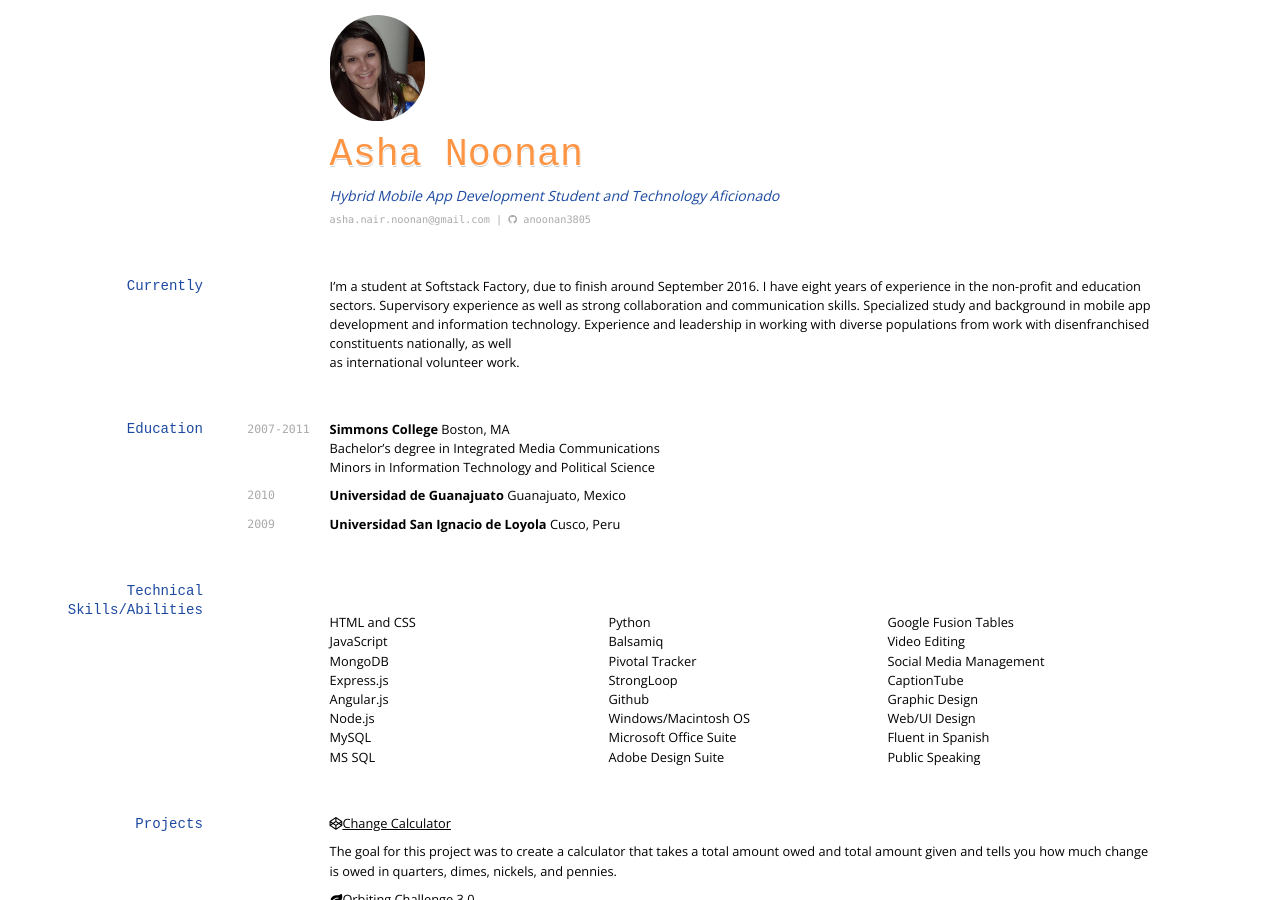
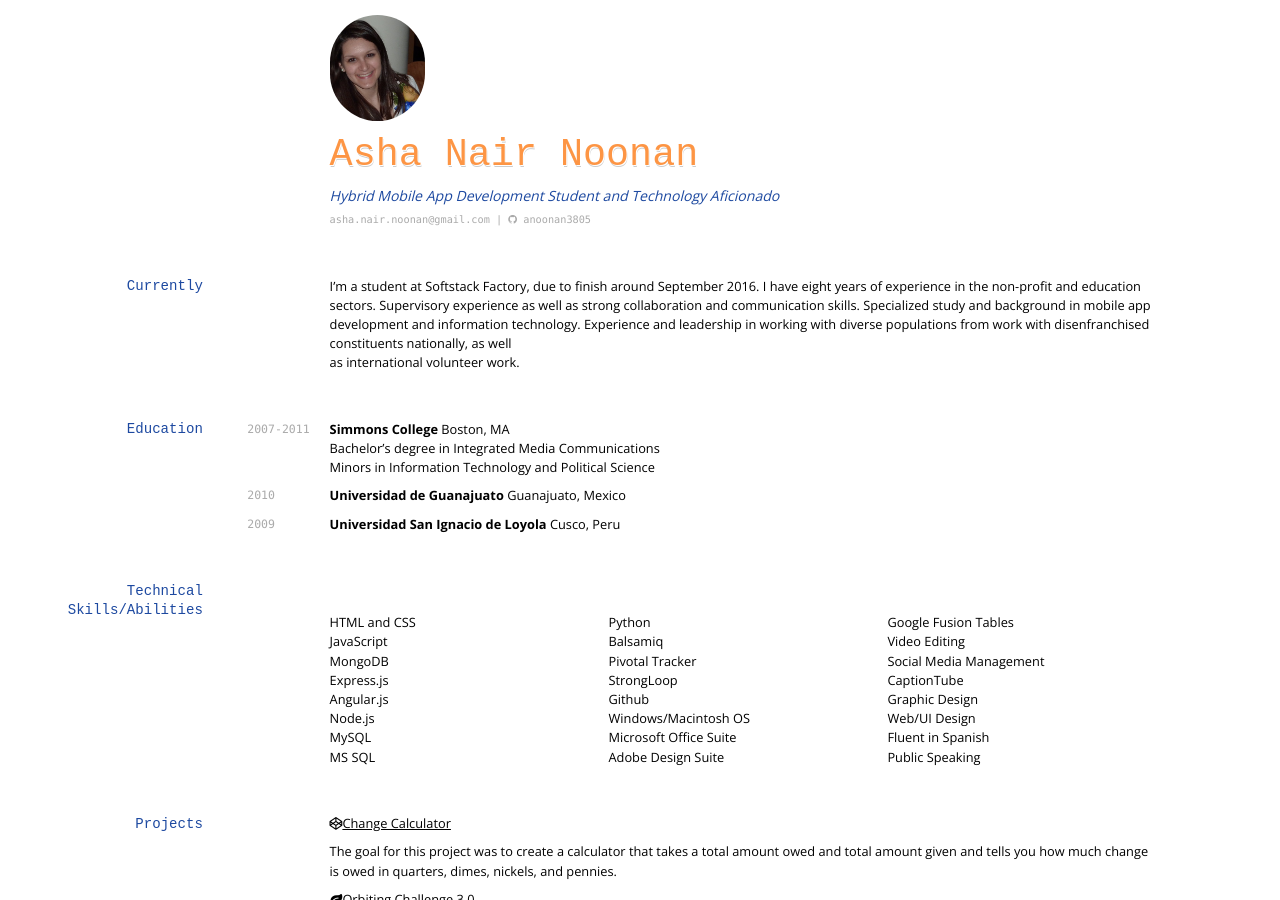
Before and after one commit to anoonan3805/anoonan.github.io, a Jekyll site: the page built from index.md, in a window 1280 px wide and 900 px high. Built offline with Jekyll 4.4.1, drawn with Linux system fonts in a browser that asks for light colours; nearby versions of some CDN libraries.

Commit message:
full name added

```diff
--- a/index.md
+++ b/index.md
@@ -1,11 +1,11 @@
 ---
 layout: cv
-title: Asha Noonan's CV
+title: Asha Nair Noonan's CV
 ---
 
 ![Asha](./media/AshaImg.jpg){:.avatar}
 
-# Asha Noonan
+# Asha Nair Noonan
 Hybrid Mobile App Development Student and Technology Aficionado
 
 <div id="webaddress">
```
